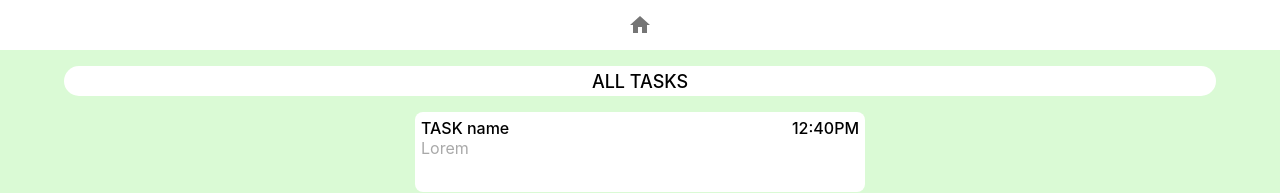
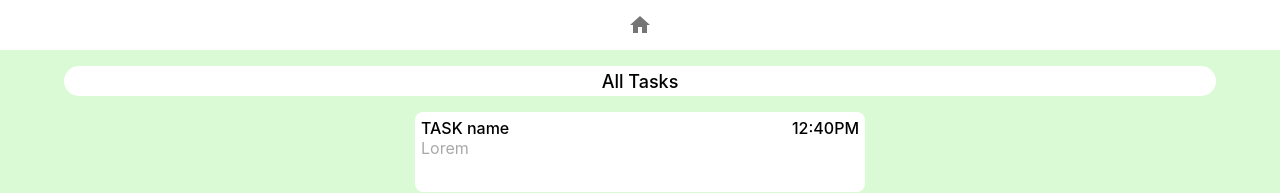
Before and after one commit to Sigma-UP/Totalizator, a React (Create React App) app: page /all in a window 1280 px wide. Shown: the top 193 px of the page. Built offline with nearby package versions, Linux system fonts and the light colour scheme.

Commit message:
move and edit TaskHeader

```diff
--- a/src/components/AllItems/index.jsx
+++ b/src/components/AllItems/index.jsx
@@ -1,11 +1,11 @@
 import { Grid } from '@mui/material';
-import TaskHeader from './TaskHeader';
+import PageHeadline from '../PageHeadline';
 import TaskItem from './TaskItem';
 
 const AllItems = () => {
     return(
         <Grid container direction="column" sx={{width:'100%', alignItems: 'center'}}>
-            <TaskHeader/>
+            <PageHeadline text="All Tasks"/>
             <TaskItem/>
             <TaskItem/>
             <TaskItem/>
--- a/src/components/AllItems/TaskHeader/index.jsx
+++ b/src/components/PageHeadline/index.jsx
@@ -1,13 +1,14 @@
 import { Box } from '@mui/material';
 import { Container } from '@mui/system';
 import styles from './style.module.css';
-const TaskHeader = () => {
+
+const PageHeadline = (props) => {
     return(
-        <Container item className={styles.header} sx={{maxWidth:'lg'}}>
+        <Container item className={styles.header} >
             <Box className={styles.centeredText}>
-                ALL TASKS
+                {props.text}
             </Box>
         </Container>
     )
 }
-export default TaskHeader;
+export default PageHeadline;
--- a/src/components/AllItems/TaskHeader/style.module.css
+++ b/src/components/PageHeadline/style.module.css
@@ -6,6 +6,7 @@
     border-radius: 50px;
     font-size: large;
     font-weight: 500;
+    max-width: 450px;
 }
 
 .centeredText{
@@ -14,7 +15,3 @@
     justify-content: center;
     align-items: center;
 }
-
-#root{
-    min-width: none;
-}
```
